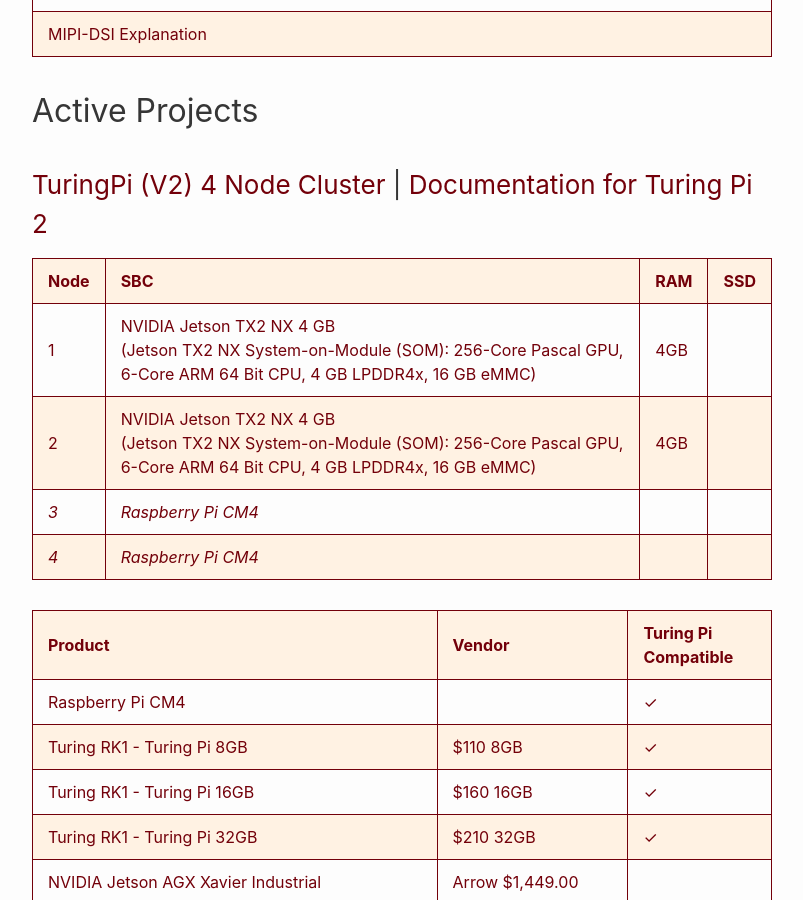
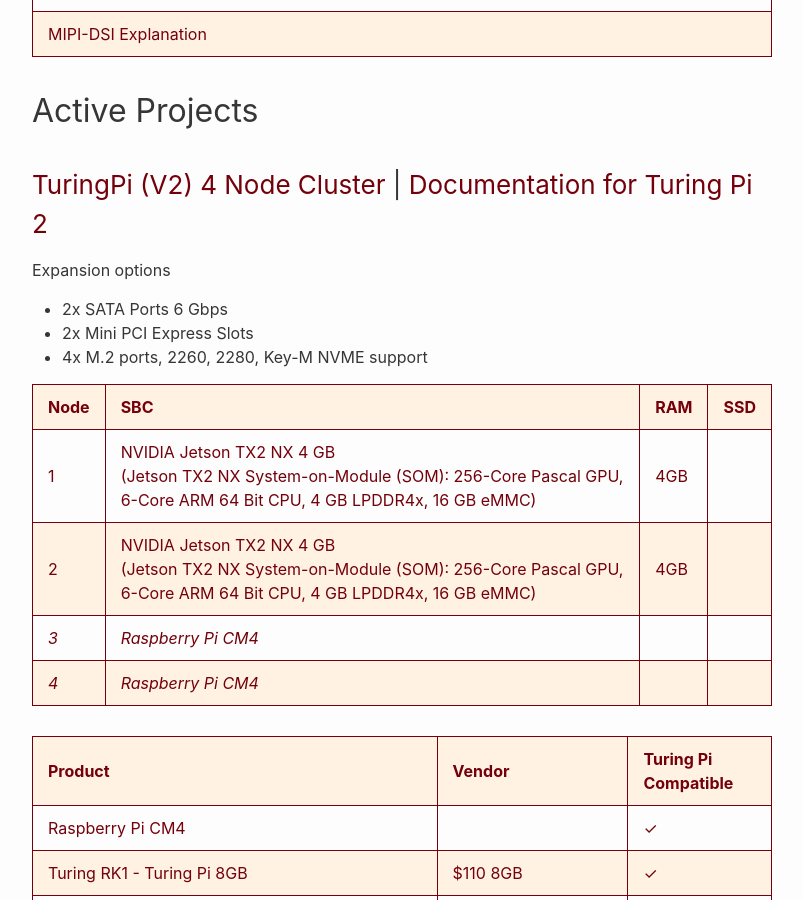
Before and after one commit to RalphHightower/RalphHightower, a Jekyll site: the page built from HardwareProjects.md, in a window 1280 px wide and 900 px high, scrolled down 2312 px. Shown: the whole window, without its empty margins (238-1041 px from the left). Built offline with Jekyll 4.4.1, drawn with Linux system fonts in a browser that asks for light colours; our own code applies the rules of GitHub Pages for plain Markdown files.

Commit message:
docs(doc): added expansion options
- 2x SATA Ports 6 Gbps
‐ 2x Mini PCI Express Slots
- 4x M.2 ports, 2260, 2280, Key-M NVME support

```diff
--- a/HardwareProjects.md
+++ b/HardwareProjects.md
@@ -43,6 +43,11 @@
 ## Active Projects
 
 ### [TuringPi (V2) 4 Node Cluster](https://turingpi.com/) \| [Documentation for Turing Pi 2](https://help.turingpi.com/hc/en-us/categories/8685418660125-Docs)
+
+Expansion options
+- 2x SATA Ports 6 Gbps
+- 2x Mini PCI Express Slots
+- 4x M.2 ports, 2260, 2280, Key-M NVME support
 
 | Node | SBC | RAM | SSD |
 |------|-----|-----|-----|
```
